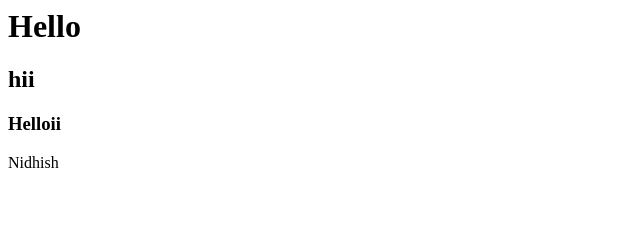
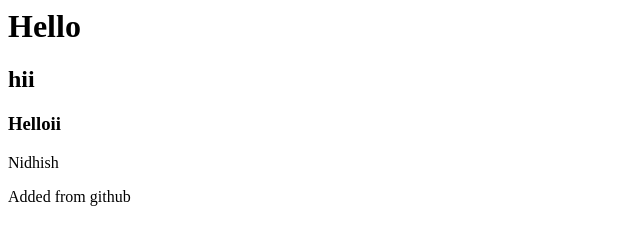
Before and after one commit to nidhishgandhi/firstGit, a plain HTML site: page index.html in a window 1280 px wide. Shown: the whole page, without its empty margins (0-640 px from the left). Drawn offline with Linux system fonts and the light colour scheme.

Commit message:
Update index.html from github
extended desc

```diff
--- a/index.html
+++ b/index.html
@@ -5,3 +5,5 @@
 <h3>Helloii</h3>
 
 <div>Nidhish</div>
+
+<p> Added from github </p>
```
